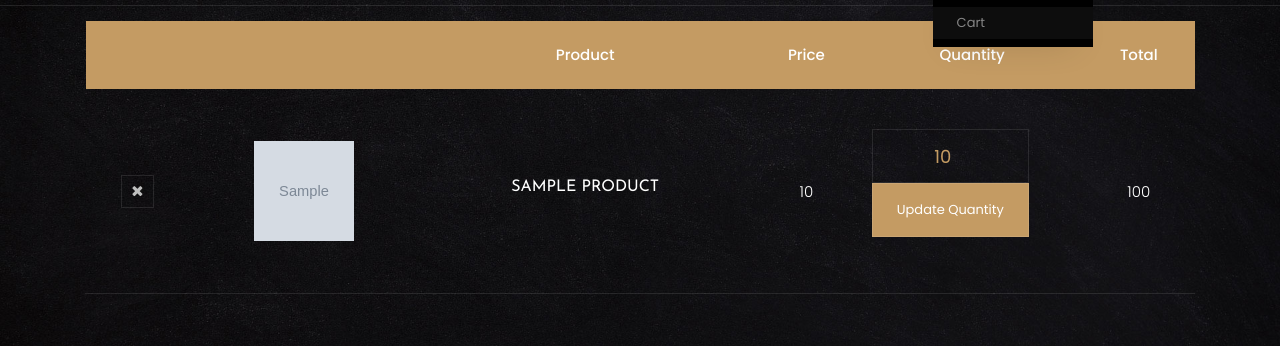
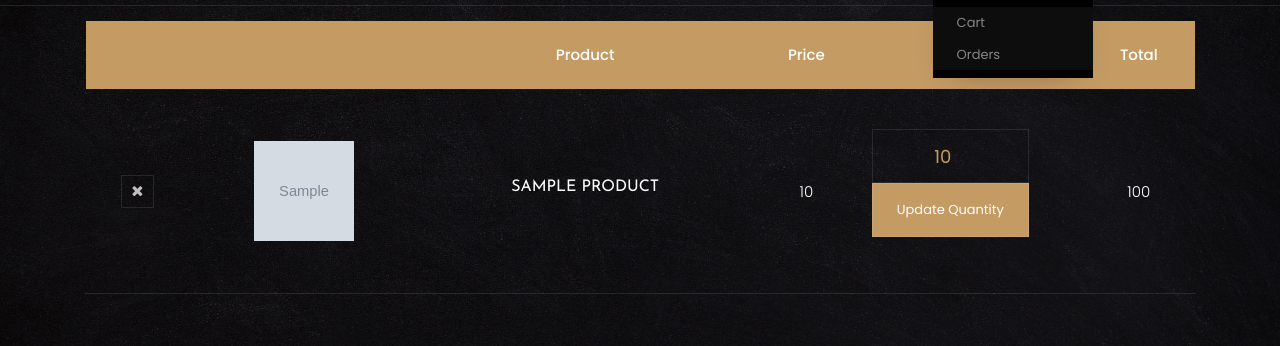
Before and after one commit to YasmineEl-shahat/Cafeteria, a PHP site: page /cart/index.php in a window 1280 px wide, after a click on "SHOP". Shown: the part 85-431 px from the top of the page. Run offline with PHP 8.4, Linux system fonts and the light colour scheme; the visitor is signed in with stand-in values (Sample User, id 1); tables that the repository leaves empty or names only in its code hold one stand-in row (values such as "Sample post"); grey boxes marked "Sample" are stand-in pictures; some libraries are stand-ins or nearby versions; some web fonts are replaced.

Commit message:
user nav conflicts

```diff
--- a/views/layout/navbar.php
+++ b/views/layout/navbar.php
@@ -72,6 +72,7 @@ auth("../auth/login-form.php");
             <a class="nav-link dropdown-toggle" href="room.html" id="dropdown04" data-toggle="dropdown" aria-haspopup="true" aria-expanded="false">Shop</a>
             <div class="dropdown-menu" aria-labelledby="dropdown04">
               <a class="dropdown-item" href="../cart">Cart</a>
+              <a class="dropdown-item" href="../userOrders/userOrders.php">Orders</a>
             </div>
           </li>
           <li class="nav-item cart"><a href="../cart" class="nav-link"><span class="icon icon-shopping_cart"></span><span class="bag d-flex justify-content-center align-items-center"><small>1</small></span></a></li>
```
